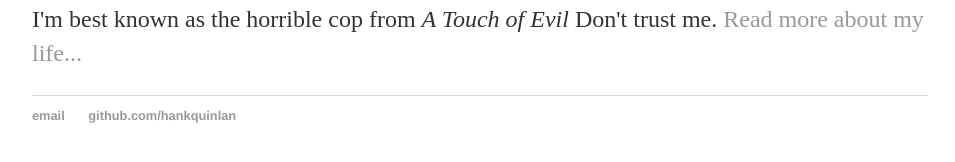
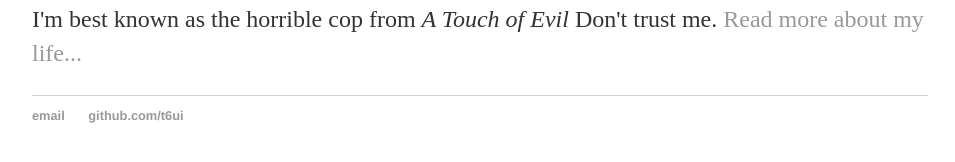
Before and after one commit to t6ui/t6ui.github.io, a Jekyll site: the page built from index.html, in a window 1280 px wide. Shown: the part 194-356 px from the top of the page, without its empty margins (160-1115 px from the left). Built offline with Jekyll 4.4.1, drawn with Linux system fonts in a browser that asks for light colours.

Commit message:
Create default.html
update github link

```diff
--- a/_layouts/default.html
+++ b/_layouts/default.html
@@ -22,7 +22,7 @@
 			<footer>
 	    		<ul>
 	        		<li><a href="mailto:tangzihui.cn@gmail.com">email</a></li>
-	        		<li><a href="https://github.com/hankquinlan">github.com/hankquinlan</a></li>
+	        		<li><a href="https://github.com/t6ui">github.com/t6ui</a></li>
 				</ul>
 			</footer>
 		</body>
```
